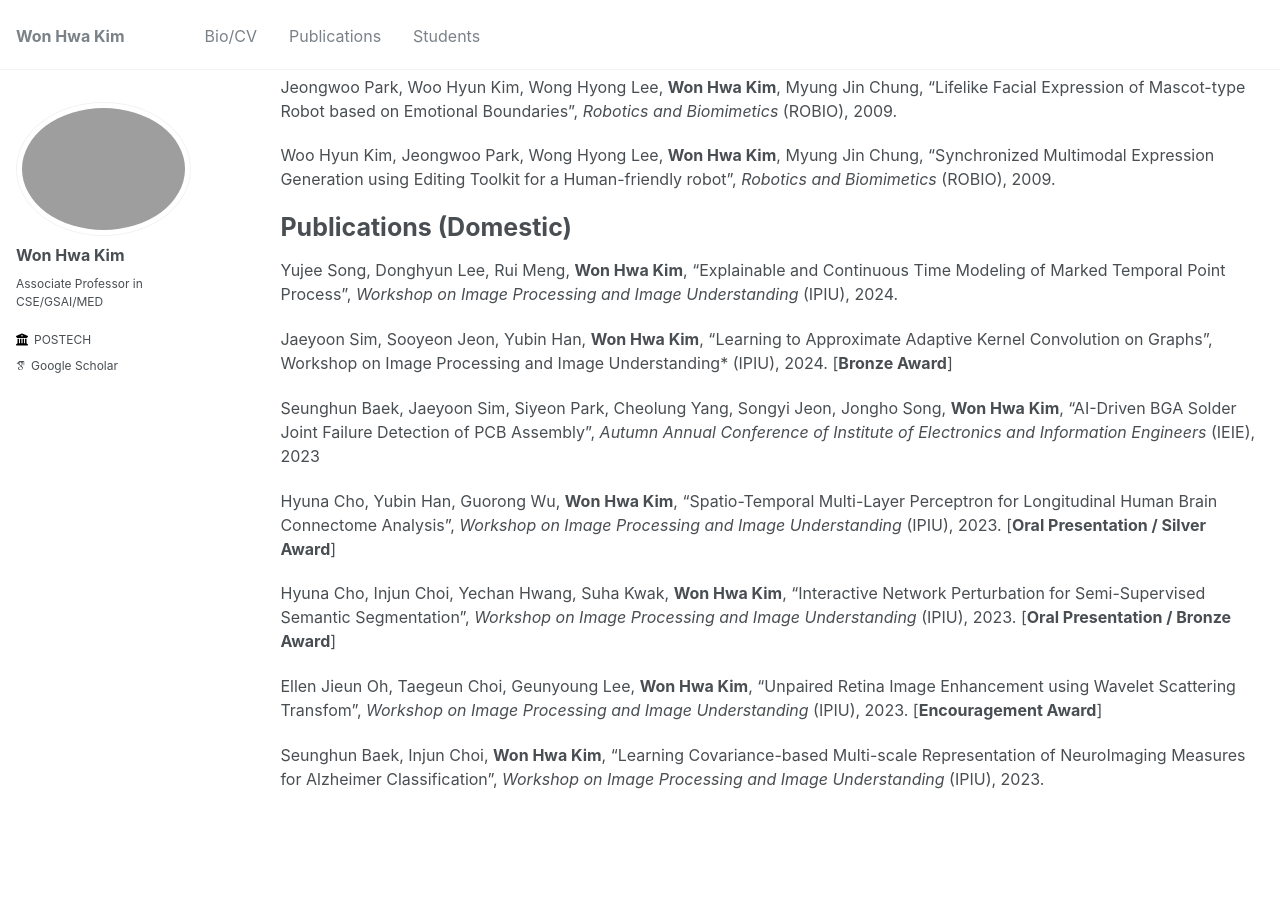
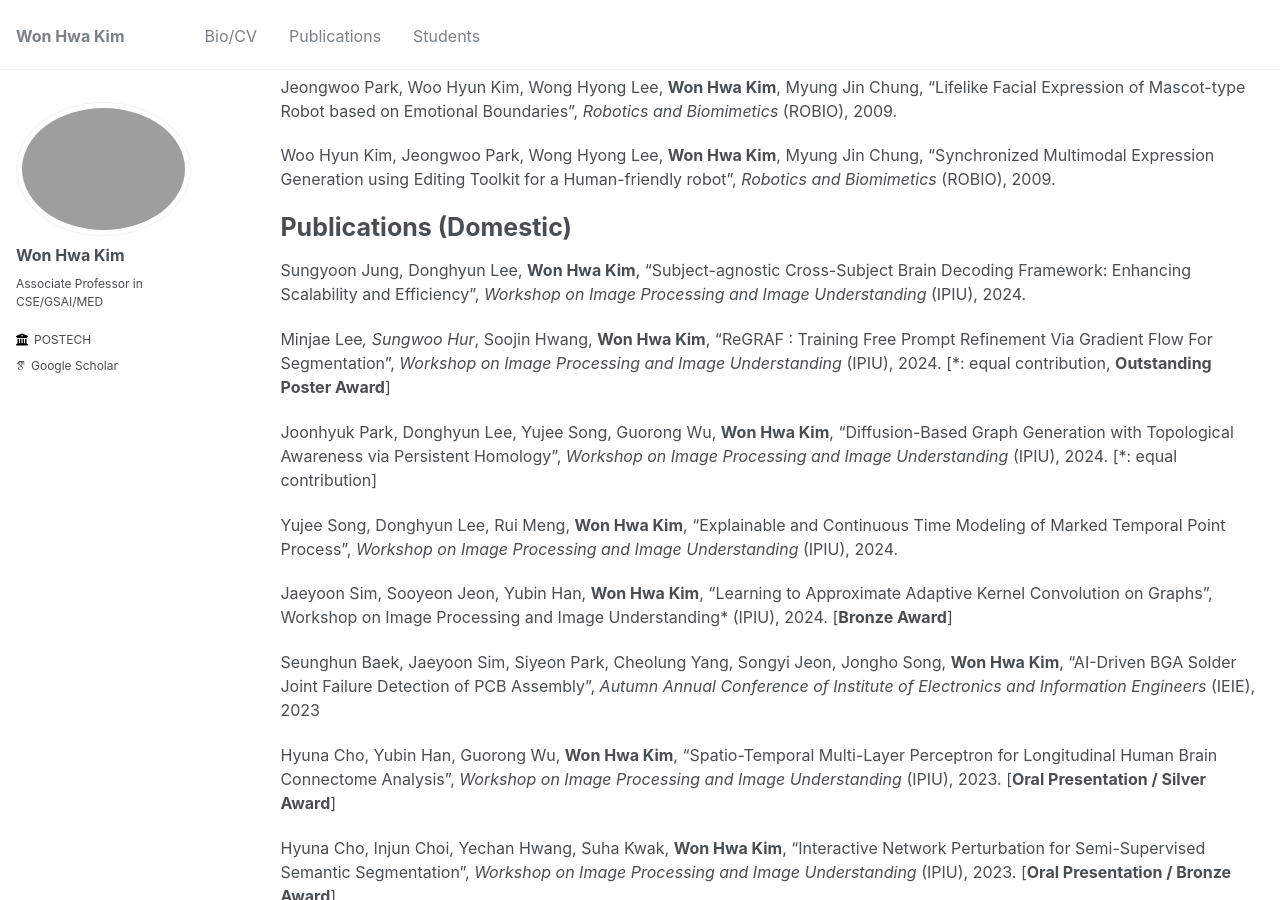
Before and after one commit to wwplato/wwplato.github.io, a Jekyll site: the page built from _pages/publications.md, in a window 1280 px wide and 900 px high, scrolled down 7721 px. Built offline with Jekyll 4.4.1, drawn with Linux system fonts in a browser that asks for light colours; some web fonts are replaced; some of the changed text lies outside the part shown.

Commit message:
Update publications.md

```diff
--- a/_pages/publications.md
+++ b/_pages/publications.md
@@ -227,6 +227,12 @@ Woo Hyun Kim, Jeongwoo Park, Wong Hyong Lee, **Won Hwa Kim**, Myung Jin Chung,
 Publications (Domestic)
 =====
 
+Sungyoon Jung, Donghyun Lee, **Won Hwa Kim**, “Subject-agnostic Cross-Subject Brain Decoding Framework: Enhancing Scalability and Efficiency”, *Workshop on Image Processing and Image Understanding* (IPIU), 2024.
+
+Minjae Lee*, Sungwoo Hur*, Soojin Hwang, **Won Hwa Kim**, “ReGRAF : Training Free Prompt Refinement Via Gradient Flow For Segmentation”, *Workshop on Image Processing and Image Understanding* (IPIU), 2024. [\*: equal contribution, **Outstanding Poster Award**]
+
+Joonhyuk Park, Donghyun Lee, Yujee Song, Guorong Wu, **Won Hwa Kim**, “Diffusion-Based Graph Generation with Topological Awareness via Persistent Homology”, *Workshop on Image Processing and Image Understanding* (IPIU), 2024. [\*: equal contribution]
+
 Yujee Song, Donghyun Lee, Rui Meng, **Won Hwa Kim**, “Explainable and Continuous Time Modeling of Marked Temporal Point Process”, *Workshop on Image Processing and Image Understanding* (IPIU), 2024.
 
 Jaeyoon Sim, Sooyeon Jeon, Yubin Han, **Won Hwa Kim**, “Learning to Approximate Adaptive Kernel Convolution on Graphs”, Workshop on Image Processing and Image Understanding* (IPIU), 2024. [**Bronze Award**]
```
Also changed, not shown: other parts of _pages/publications.md (+1 -1 lines).
